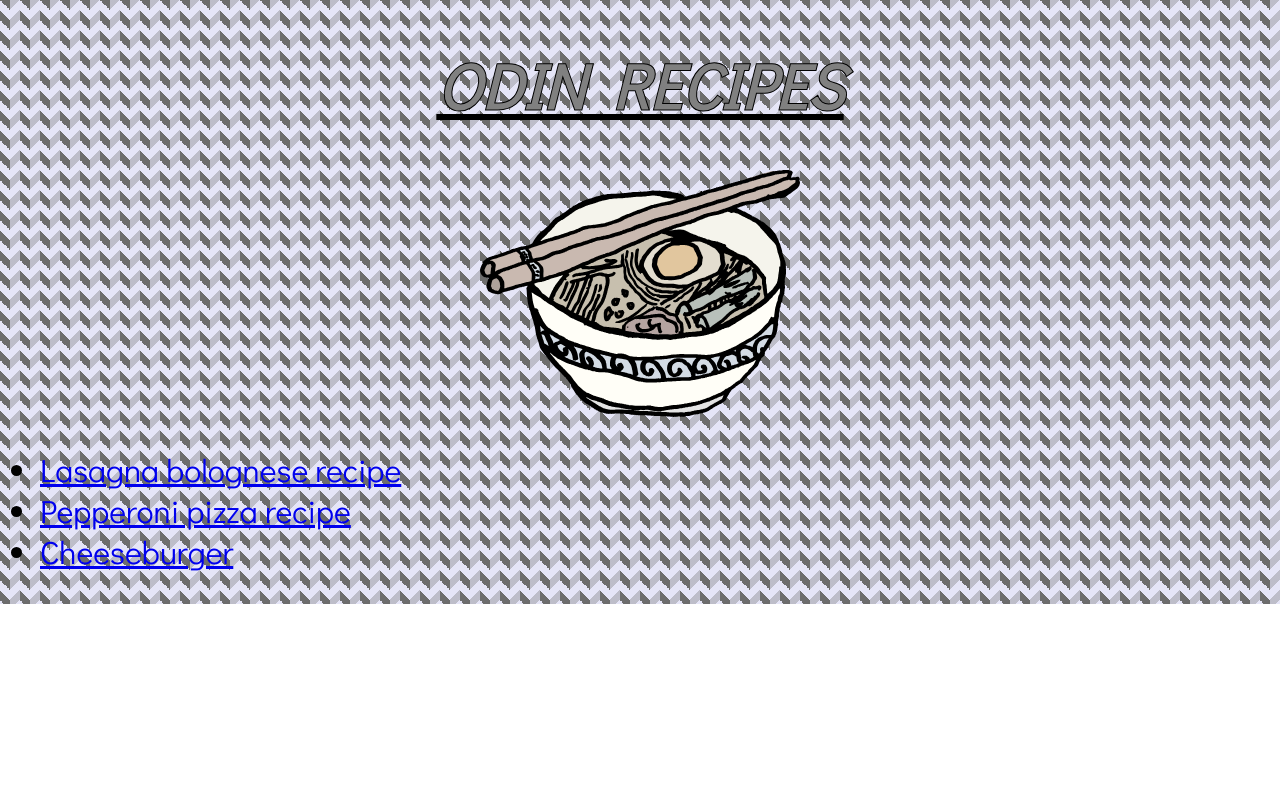
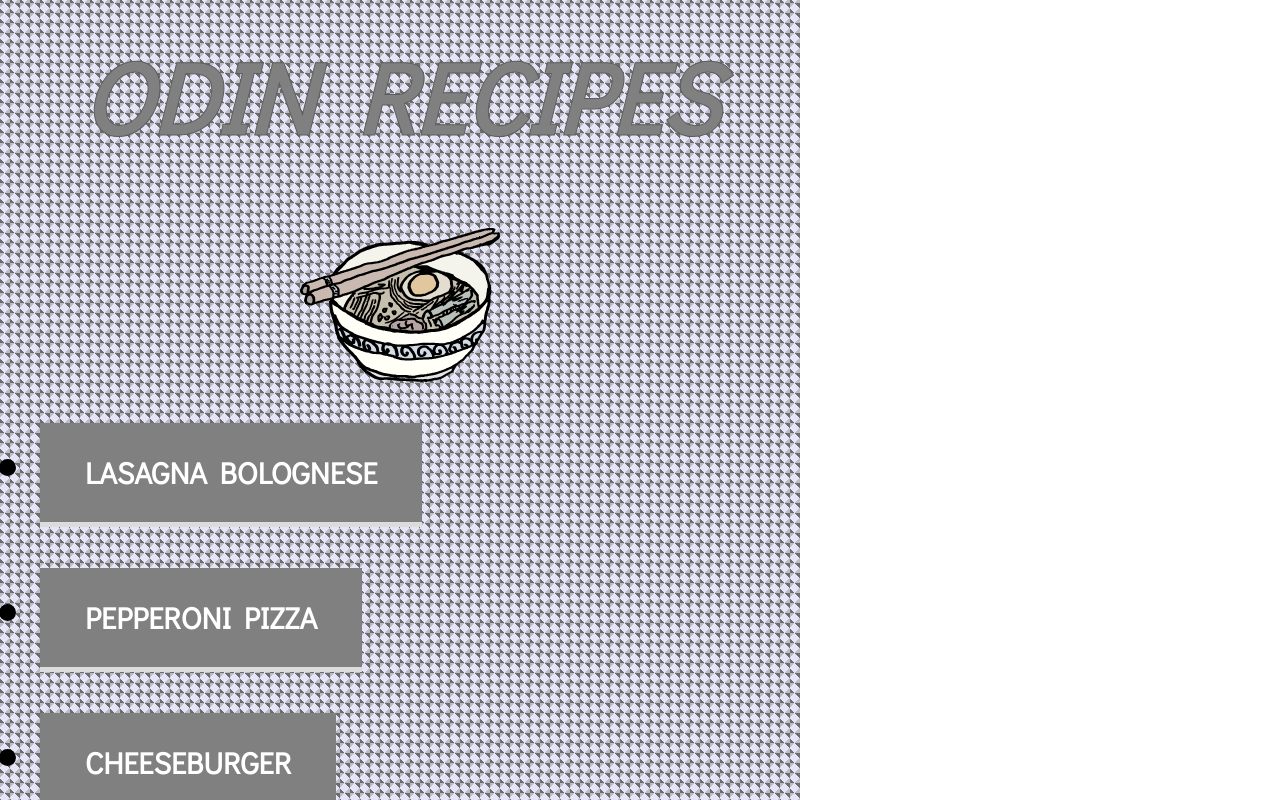
Before and after one commit to keytyper/odin-recipes, a plain HTML site: page index.html in a window 1280 px wide. Drawn offline with Linux system fonts and the light colour scheme.

Commit message:
Edit ul element style and document dynamic sizing

```diff
--- a/index.html
+++ b/index.html
@@ -13,9 +13,9 @@
     <h1>ODIN RECIPES</h1>
     <img class="center" src="./images/ramenbowl.svg" atl="ramen bowl logo">
     <ul>
-        <li><a class=link href="./recipes/lasagna.html">Lasagna bolognese recipe</a></li>
-        <li><a class=link href="./recipes/pizza.html">Pepperoni pizza recipe</a></li>
-        <li><a class= link href="./recipes/cheeseburger.html">Cheeseburger</a></li>
+        <li><a class=link href="./recipes/lasagna.html">Lasagna bolognese</a></li>
+        <li><a class=link href="./recipes/pizza.html">Pepperoni pizza</a></li>
+        <li><a class=link href="./recipes/cheeseburger.html">Cheeseburger</a></li>
     </ul>
     </div>
 </body>
--- a/styles.css
+++ b/styles.css
@@ -2,7 +2,11 @@ html, body{
     margin: 0;
     padding: 0;
     font-family: 'Didact Gothic';
-    font-size: 32px;
+    font-size: 50px;
+    font-weight: bold;
+    height:100vh;
+    width:100%;
+    max-width:100vh;
 }
 
 div {
@@ -10,16 +14,17 @@ div {
     background-color: #e5e5f7;
     opacity: 1;
     background: linear-gradient(135deg, #6d6d6d55 25%, transparent 25%) -10px 0/ 20px 20px, linear-gradient(225deg, #6d6d6d 25%, transparent 25%) -10px 0/ 20px 20px, linear-gradient(315deg, #6d6d6d55 25%, transparent 25%) 0px 0/ 20px 20px, linear-gradient(45deg, #6d6d6d 25%, #e5e5f7 25%) 0px 0/ 20px 20px;
+    background-position:  10px 0, 10px 0, 0 0, 0 0;
+    background-size: 10px 10px;
+    background-repeat: repeat;
 }
 
 h1 {
     font-weight: bold;
     font-style: italic;
-    text-decoration-line: underline;
     color: gray;
-    outline-color: black;
     -webkit-text-stroke-width: 1px;
-    -webkit-text-stroke-color: black;
+    -webkit-text-stroke-color: rgb(93, 93, 93);
     text-align: center;
 }
 
@@ -29,3 +34,37 @@ h1 {
     margin-right: auto;
     width: 25%;
   }
+
+a {
+background-color: gray;
+box-shadow: 0 5px 0 gainsboro;
+color: white;
+padding: 1em 1.5em;
+position: relative;
+text-decoration: none;
+text-transform: uppercase;
+font-size: 30px;
+}
+
+a:hover {
+background-color: #606060;
+cursor: pointer;
+}
+
+a:active {
+box-shadow: none;
+top: 5px;
+}
+
+body {
+display: flex;
+justify-content: center;
+align-items: center;
+height: 100vh;
+  }
+ul {
+    display: inline-block;
+}
+  li:not(:last-child) {
+    margin-bottom: 80px;
+}
```
